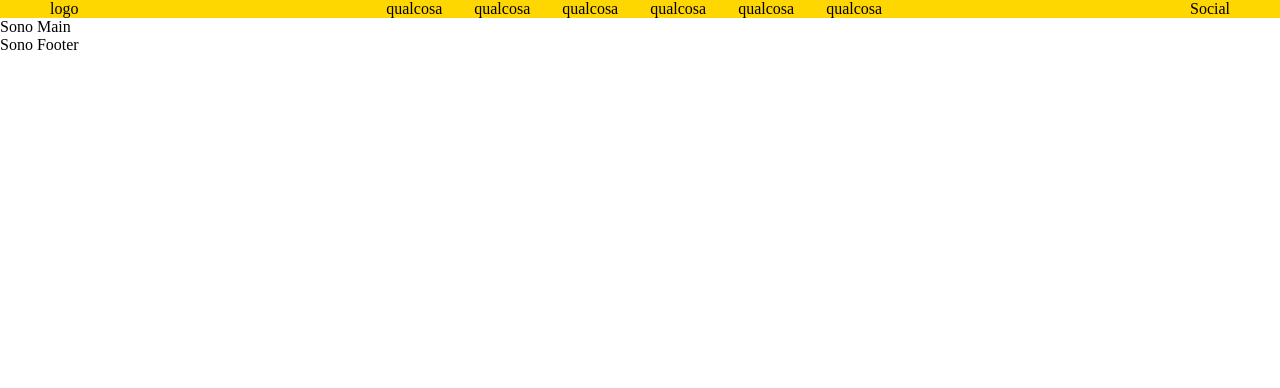
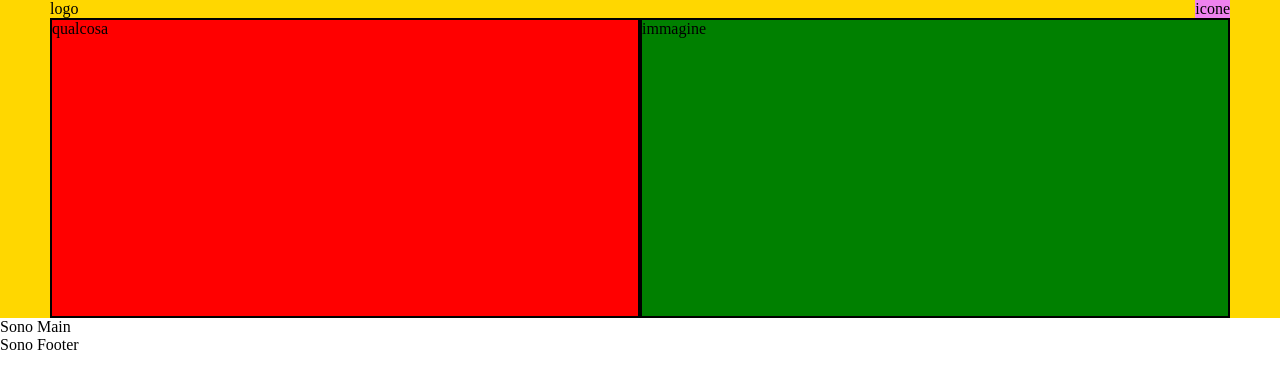
Before and after one commit to Marco-Vigilio/proj-html-vuejs, a Vue app: page / in a window 1280 px wide. Shown: the top 388 px of the page. Built offline with nearby package versions, Linux system fonts and the light colour scheme.

Commit message:
creo la struttura dell'header

```diff
--- a/src/components/AppHeader.vue
+++ b/src/components/AppHeader.vue
@@ -4,26 +4,21 @@
             <div class="image-logo">
                 logo
             </div>
-            <div class="nav-bar">
+
+            <div class="icons">
                 <ul>
-                    <li>qualcosa</li>
-                    <li>qualcosa</li>
-                    <li>qualcosa</li>
-                    <li>qualcosa</li>
-                    <li>qualcosa</li>
-                    <li>qualcosa</li>
-                </ul>
-            </div>
-
-            <div class="social">
-                <ul>
-                    <li>Social</li>
+                    <li>icone</li>
                 </ul>
             </div>
         </nav>
 
         <div class="jumbotron contain">
-
+            <div class="spot">
+                qualcosa
+            </div>
+            <div class="my_image">
+                immagine
+            </div>
         </div>
 
     </header>
@@ -42,21 +37,36 @@ header {
         margin: 0 auto;
         display: flex;
         justify-content: space-between;
-    }
 
-    div.nav-bar {
-        ul {
+        .icons {
+            background-color: violet;
             display: flex;
-
-            li {
-                margin: 0 1rem;
-            }
+            justify-content: flex-end;
         }
     }
 
-    div.contain {
+    div .jumbotron,
+    .contain {
         max-width: 1180px;
         margin: 0 auto;
+        display: flex;
+
+        div.my_image,
+        div.spot {
+            width: calc(100% / 2);
+            height: 300px;
+        }
+
+        .spot {
+            background-color: red;
+            border: 2px solid black;
+        }
+
+        .my_image {
+            background-color: green;
+            border: 2px solid black;
+        }
+
     }
 }
 </style>
```
